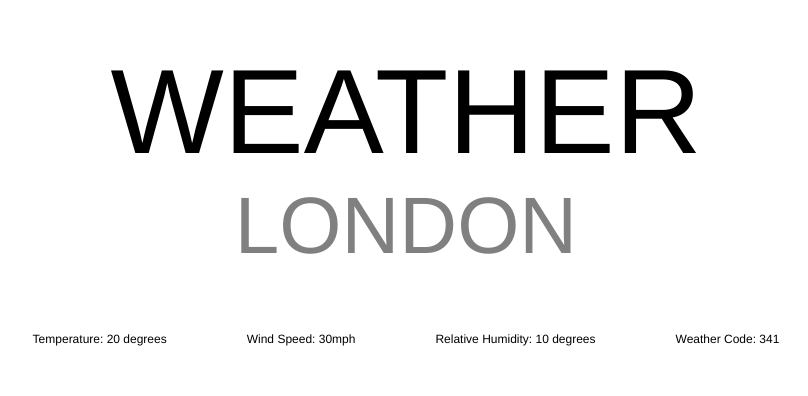
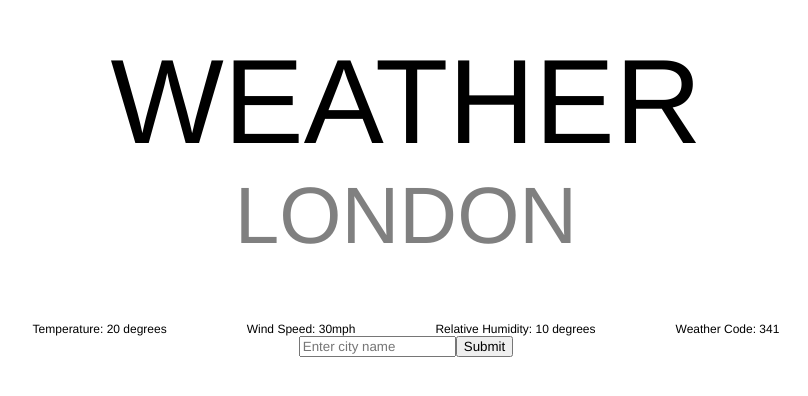
Before and after one commit to SanjeevMidda/weather-dashboard, a React (Create React App) app: page / in a window 1280 px wide. Shown: the part 206-602 px from the top of the page, without its empty margins (234-1042 px from the left). Built offline with nearby package versions, Linux system fonts and the light colour scheme.

Commit message:
feat(ui): create re-usable input component

```diff
--- a/src/App.tsx
+++ b/src/App.tsx
@@ -1,6 +1,12 @@
 import "./index.css";
+import SearchBar from "./components/SearchBar";
+import { useState } from "react";
 
 function App() {
+  const [searchQuery, setSearchQuery] = useState<string>("");
+
+  console.log(searchQuery);
+
   return (
     <div className="App">
       <h1>WEATHER</h1>
@@ -12,6 +18,8 @@ function App() {
         <h4>Relative Humidity: 10 degrees </h4>
         <h4>Weather Code: 341 </h4>
       </div>
+
+      <SearchBar value={searchQuery} onChange={setSearchQuery} />
     </div>
   );
 }
--- /dev/null
+++ b/src/components/SearchBar.tsx
@@ -0,0 +1,20 @@
+type InputProps = {
+  value: string;
+  onChange: (value: string) => void;
+};
+
+const SearchBar = ({ value, onChange }: InputProps) => {
+  return (
+    <div className="inputContainer">
+      <input
+        type="text"
+        placeholder="Enter city name"
+        value={value}
+        onChange={(e) => onChange(e.target.value)}
+      />
+      <button>Submit</button>
+    </div>
+  );
+};
+
+export default SearchBar;
```
